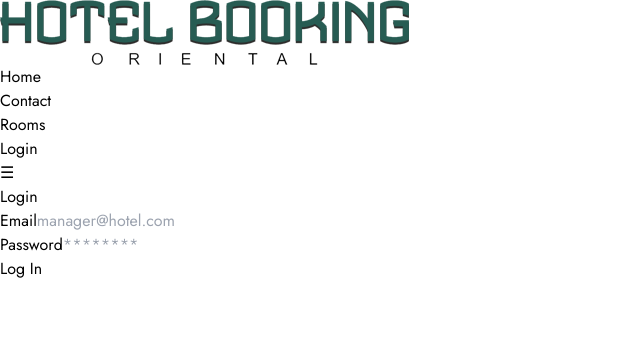
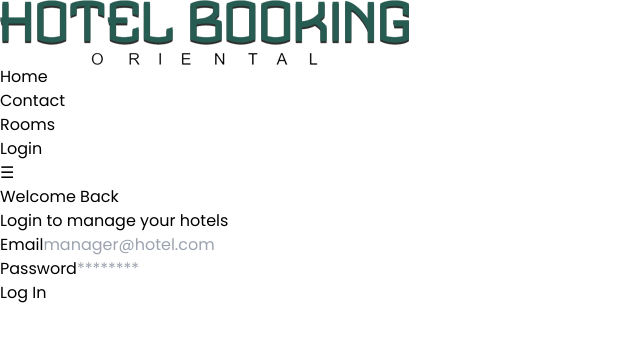
Before and after one commit to honeypatel11/hotel-management-sys-redux, a React (Vite) app: page /login in a window 1280 px wide. Shown: the top 342 px of the page, without its empty margins (0-640 px from the left). Built offline with nearby package versions, Linux system fonts and the light colour scheme.

Commit message:
add finally

```diff
--- a/src/components/Header.jsx
+++ b/src/components/Header.jsx
@@ -20,80 +20,97 @@ const Header = () => {
   return (
     <>
       <header>
-                <nav className="bg-white w-full z-20 top-0 start-0 fixed">
+        <nav className="bg-white w-full z-20 top-0 start-0 fixed shadow-md">
           <div className="max-w-screen-xl flex flex-wrap items-center justify-between mx-auto p-4">
+
             <Link to="/" className="flex items-center space-x-3">
               <img src="/img/hotel-logocolor.png" alt="" className="w-56" />
             </Link>
 
+
             <div className="items-center justify-between hidden w-full md:flex md:w-auto md:order-1">
-                            <ul className="flex flex-col p-4 md:p-0 mt-4 font-medium md:space-x-8 md:flex-row md:mt-0 text-white items-center">
+              <ul className="flex flex-col p-4 md:p-0 mt-4 font-medium md:space-x-8 md:flex-row md:mt-0 items-center">
                 <li>
                   <Link
                     to="/"
-                                        className={`${pathname === "/" ? "text-[#558870] px-2 font-bold text-md" : "text-black px-2 text-md"}`}
+                    className={`${
+                      pathname === "/"
+                        ? "text-[#558870] px-2 font-bold text-md"
+                        : "text-black px-2 text-md hover:text-[#558870] hover:font-semibold transition-all duration-200"
+                    }`}
                   >
                     Home
                   </Link>
                 </li>
-                                {
-                                    isLoggedIn && (<Link to="/hotels"
-                                        className={`${pathname === "/hotels" || pathname === "/add-hotel" ? "text-[#558870] px-2 font-bold text-md" : "text-black px-2 text-md"}`}> Hotels
-                                    </Link>)
-                                }
-                                {/* <li>
+
+                {isLoggedIn && (
+                  <li>
                     <Link
                       to="/hotels"
-                                        className={`${pathname === "/hotels" ? "text-[#558870] px-2 font-bold text-md" : "text-black px-2 text-md"}`}
+                      className={`${
+                        pathname === "/hotels" || pathname === "/add-hotel"
+                          ? "text-[#558870] px-2 font-bold text-md"
+                          : "text-black px-2 text-md hover:text-[#558870] hover:font-semibold transition-all duration-200"
+                      }`}
                     >
                       Hotels
                     </Link>
-                                </li> */}
-                                {/* <li>
-                                    <Link
-                                        to="/add-hotel"
-                                        className={`${pathname === "/add-hotel" ? "text-[#558870] px-2 font-bold text-md" : "text-black px-2 text-md"}`}
-                                    >
-                                        Add Hotel
-                                    </Link>
-                                </li> */}
+                  </li>
+                )}
+
                 <li>
                   <Link
                     to="/contact"
-                                        className={`${pathname === "/contact" ? "text-[#558870] px-2 font-bold text-md" : "text-black px-2 text-md"}`}
+                    className={`${
+                      pathname === "/contact"
+                        ? "text-[#558870] px-2 font-bold text-md"
+                        : "text-black px-2 text-md hover:text-[#558870] hover:font-semibold transition-all duration-200"
+                    }`}
                   >
                     Contact
                   </Link>
                 </li>
+
                 <li>
-                                    <Link to="/rooms"
+                  <Link
+                    to="/rooms"
                     onClick={() => setMenu(false)}
-                                        className={`${pathname === "/rooms" ? "text-[#558870] font-bold" : "text-black"
-                                            } transition`} >
+                    className={`${
+                      pathname === "/rooms"
+                        ? "text-[#558870] font-bold"
+                        : "text-black hover:text-[#558870] hover:font-semibold transition-all duration-200"
+                    }`}
+                  >
                     Rooms
                   </Link>
                 </li>
               </ul>
             </div>
 
-                        <div className="flex md:order-2 space-x-3 md:space-x-0 rtl:space-x-reverse align-items-center justify-content-center">
+            <div className="flex md:order-2 space-x-3 md:space-x-0 rtl:space-x-reverse items-center">
               {isLoggedIn ? (
-                                <button onClick={handleLogout} type="button" className="btn-custom">
+                <button
+                  onClick={handleLogout}
+                  type="button"
+                  className="px-5 py-2 bg-[#558870] text-white rounded-lg font-medium shadow-md hover:bg-[#446d58] hover:scale-105 transition-all duration-200"
+                >
                   Logout
                 </button>
               ) : (
                 <button
-                                    onClick={() => {
-                                        navigate("/login");
-                                    }}
+                  onClick={() => navigate("/login")}
                   type="button"
-                                    className="btn-custom"
+                  className="px-5 py-2 bg-[#558870] text-white rounded-lg font-medium shadow-md hover:bg-[#446d58] hover:scale-105 transition-all duration-200"
                 >
                   Login
                 </button>
               )}
+
               <div className="md:hidden">
-                                <button onClick={() => setMenu(!menu)} className="text-black text-2xl mt-2">
+                <button
+                  onClick={() => setMenu(!menu)}
+                  className="text-black text-2xl mt-2"
+                >
                   {menu ? "✕" : "☰"}
                 </button>
               </div>
@@ -101,9 +118,11 @@ const Header = () => {
           </div>
         </nav>
 
+
         {menu && (
           <div
-                        className={`md:hidden fixed inset-0 text-[#558870] bg-white z-50 p-6 overflow-y-auto transform transition-transform duration-300 ease-in-out ${menu ? "translate-x-0" : "translate-x-full"
+            className={`md:hidden fixed inset-0 text-[#558870] bg-white z-50 p-6 overflow-y-auto transform transition-transform duration-300 ease-in-out ${
+              menu ? "translate-x-0" : "translate-x-full"
             }`}
           >
             <div className="flex items-center justify-between">
@@ -122,7 +141,7 @@ const Header = () => {
                       handleLogout();
                       setMenu(false);
                     }}
-                                        className="text-[white] bg-teal-500 font-medium"
+                    className="px-4 py-2 bg-[#558870] text-white rounded-lg font-medium shadow-md hover:bg-[#446d58] hover:scale-105 transition-all duration-200"
                   >
                     Logout
                   </button>
@@ -132,7 +151,7 @@ const Header = () => {
                       setMenu(false);
                       navigate("/login");
                     }}
-                                        className="text-[#558870] font-medium"
+                    className="px-4 py-2 bg-[#558870] text-white rounded-lg font-medium shadow-md hover:bg-[#446d58] hover:scale-105 transition-all duration-200"
                   >
                     Login
                   </button>
@@ -153,8 +172,11 @@ const Header = () => {
                 <Link
                   to="/"
                   onClick={() => setMenu(false)}
-                                    className={`${pathname === "/" ? "text-[#558870] font-bold" : "text-black"
-                                        } transition`}
+                  className={`${
+                    pathname === "/"
+                      ? "text-[#558870] font-bold"
+                      : "text-black hover:text-[#558870] hover:font-semibold transition-all duration-200"
+                  }`}
                 >
                   Home
                 </Link>
@@ -163,8 +185,11 @@ const Header = () => {
                 <Link
                   to="/hotels"
                   onClick={() => setMenu(false)}
-                                    className={`${pathname === "/hotels" ? "text-[#558870] font-bold" : "text-black"
-                                        } transition`}
+                  className={`${
+                    pathname === "/hotels"
+                      ? "text-[#558870] font-bold"
+                      : "text-black hover:text-[#558870] hover:font-semibold transition-all duration-200"
+                  }`}
                 >
                   Hotels
                 </Link>
@@ -173,33 +198,44 @@ const Header = () => {
                 <Link
                   to="/add-hotel"
                   onClick={() => setMenu(false)}
-                                    className={`${pathname === "/add-hotel" ? "text-[#558870] font-bold" : "text-black"
-                                        } transition`}
+                  className={`${
+                    pathname === "/add-hotel"
+                      ? "text-[#558870] font-bold"
+                      : "text-black hover:text-[#558870] hover:font-semibold transition-all duration-200"
+                  }`}
                 >
                   Add Hotel
                 </Link>
               </li>
               <li>
-                                <Link to="/contact"
+                <Link
+                  to="/contact"
                   onClick={() => setMenu(false)}
-                                    className={`${pathname === "/contact" ? "text-[#558870] font-bold" : "text-black"
-                                        } transition`} >
+                  className={`${
+                    pathname === "/contact"
+                      ? "text-[#558870] font-bold"
+                      : "text-black hover:text-[#558870] hover:font-semibold transition-all duration-200"
+                  }`}
+                >
                   Contact
                 </Link>
               </li>
               <li>
-                                <Link to="/rooms"
+                <Link
+                  to="/rooms"
                   onClick={() => setMenu(false)}
-                                    className={`${pathname === "/rooms" ? "text-[#558870] font-bold" : "text-black"
-                                        } transition`} >
+                  className={`${
+                    pathname === "/rooms"
+                      ? "text-[#558870] font-bold"
+                      : "text-black hover:text-[#558870] hover:font-semibold transition-all duration-200"
+                  }`}
+                >
                   Rooms
                 </Link>
               </li>
             </ul>
           </div>
         )}
-
-
       </header>
     </>
   );
--- a/src/components/Hotelcard.jsx
+++ b/src/components/Hotelcard.jsx
@@ -5,9 +5,9 @@ const HotelCard = ({ img, name, location, description, price, rating, rooms }) =
             <div className="p-4">
                 <h2 className="text-xl font-semibold text-[#11221C]">{name}</h2>
                 <p className="text-sm text-gray-500 mb-1">{location}</p>
-                <p className="text-gray-700 text-sm mb-3">{description}</p>
+
                 <div className="flex justify-between items-center text-sm text-gray-600">
-                    <span>⭐ {rating}</span>
+
                     <span>{rooms} rooms</span>
                 </div>
                 <p className="text-[#F29727] text-lg mt-2 font-bold">₹ {price} / night</p>
--- a/src/index.css
+++ b/src/index.css
@@ -1,11 +1,11 @@
-@import url('https://fonts.googleapis.com/css2?family=Jost:ital,wght@0,100..900;1,100..900&display=swap');
+@import url('https://fonts.googleapis.com/css2?family=Poppins:wght@400;600;700&display=swap');
 
 @tailwind base;
 @tailwind components;
 @tailwind utilities;
 
 * {
-    font-family: "Jost", sans-serif;
+    font-family: 'Poppins', sans-serif;
 }
 
 .bg-img {
--- a/src/pages/AddHotel.jsx
+++ b/src/pages/AddHotel.jsx
@@ -9,7 +9,7 @@ const AddHotel = () => {
         location: '',
         rooms: '',
         price: '',
-        category: '',
+
     });
 
     const [errors, setErrors] = useState({});
@@ -42,9 +42,6 @@ const AddHotel = () => {
             validateErrors.rooms = "Enter Number of Rooms!";
         }
 
-        if (input.category.trim() === "") {
-            validateErrors.category = "Select Hotel Category!";
-        }
 
         if (input.price.trim() === "") {
             validateErrors.price = "Enter Price!";
--- a/src/pages/EditHotel.jsx
+++ b/src/pages/EditHotel.jsx
@@ -57,27 +57,33 @@ const EditHotel = () => {
     setErrors(validateErrors);
     if (Object.keys(validateErrors).length > 0) return;
 
-    // Update hotel
-    dispatch(updateHotel({ ...input, rooms: Number(input.rooms), price: Number(input.price) }));
+    dispatch(
+      updateHotel({
+        ...input,
+        rooms: Number(input.rooms),
+        price: Number(input.price),
+      })
+    );
     navigate("/hotels");
   };
 
   return (
     <div className="edit-hotel min-h-screen flex items-center justify-center bg-[#11221C] pt-[100px] px-4">
-      <div className="hidden lg:block w-1/2">
-        <img
-          src="https://cf.bstatic.com/xdata/images/hotel/max1024x768/230241575.jpg?k=a075b64e42b369450c7914ee98a24deaacead983d5e9497fc6fea553b23e5ca7&o="
-          alt="Hotel"
-          className="w-full h-full object-cover rounded-lg"
-        />
-      </div>
+
+
       <div className="w-full lg:w-1/2 flex justify-center">
-        <div className="w-full bg-white rounded-md max-w-md p-8 shadow-lg">
-          <h2 className="mb-5 text-3xl text-[#18564c] font-bold">Edit Hotel</h2>
-          <form onSubmit={handleSubmit} className="space-y-5">
-            {/* Hotel Name */}
+        <div className="w-full bg-white rounded-md max-w-2xl p-8 shadow-lg">
+          <h2 className="mb-8 text-3xl text-center text-[#18564c] font-bold">
+            Edit Hotel
+          </h2>
+
+          <form onSubmit={handleSubmit} className="grid grid-cols-1 md:grid-cols-2 gap-6">
+
             <div>
-              <label htmlFor="hotelName" className="block mb-1 text-sm font-medium text-gray-900">
+              <label
+                htmlFor="hotelName"
+                className="block mb-1 text-sm font-medium text-gray-900"
+              >
                 Hotel Name:
               </label>
               <input
@@ -87,12 +93,17 @@ const EditHotel = () => {
                 onChange={handleChange}
                 className="bg-gray-50 border border-gray-300 text-sm rounded-lg w-full p-2.5"
               />
-              {errors.hotelName && <p className="text-red-500 text-sm mt-1">{errors.hotelName}</p>}
+              {errors.hotelName && (
+                <p className="text-red-500 text-sm mt-1">{errors.hotelName}</p>
+              )}
             </div>
 
-            {/* Location */}
+
             <div>
-              <label htmlFor="location" className="block mb-1 text-sm font-medium text-gray-900">
+              <label
+                htmlFor="location"
+                className="block mb-1 text-sm font-medium text-gray-900"
+              >
                 Location:
               </label>
               <input
@@ -102,12 +113,17 @@ const EditHotel = () => {
                 onChange={handleChange}
                 className="bg-gray-50 border border-gray-300 text-sm rounded-lg w-full p-2.5"
               />
-              {errors.location && <p className="text-red-500 text-sm mt-1">{errors.location}</p>}
+              {errors.location && (
+                <p className="text-red-500 text-sm mt-1">{errors.location}</p>
+              )}
             </div>
 
-            {/* Rooms */}
+
             <div>
-              <label htmlFor="rooms" className="block mb-1 text-sm font-medium text-gray-900">
+              <label
+                htmlFor="rooms"
+                className="block mb-1 text-sm font-medium text-gray-900"
+              >
                 Rooms:
               </label>
               <input
@@ -117,12 +133,17 @@ const EditHotel = () => {
                 onChange={handleChange}
                 className="bg-gray-50 border border-gray-300 text-sm rounded-lg w-full p-2.5"
               />
-              {errors.rooms && <p className="text-red-500 text-sm mt-1">{errors.rooms}</p>}
+              {errors.rooms && (
+                <p className="text-red-500 text-sm mt-1">{errors.rooms}</p>
+              )}
             </div>
 
-            {/* Price */}
+
             <div>
-              <label htmlFor="price" className="block mb-1 text-sm font-medium text-gray-900">
+              <label
+                htmlFor="price"
+                className="block mb-1 text-sm font-medium text-gray-900"
+              >
                 Price per Night:
               </label>
               <input
@@ -132,15 +153,20 @@ const EditHotel = () => {
                 onChange={handleChange}
                 className="bg-gray-50 border border-gray-300 text-sm rounded-lg w-full p-2.5"
               />
-              {errors.price && <p className="text-red-500 text-sm mt-1">{errors.price}</p>}
+              {errors.price && (
+                <p className="text-red-500 text-sm mt-1">{errors.price}</p>
+              )}
             </div>
 
+
+            <div className="col-span-1 md:col-span-2">
               <button
                 type="submit"
                 className="text-white bg-[#103535] hover:bg-[#1d413a] font-medium rounded-lg text-sm w-full px-5 py-2.5"
               >
                 Update Hotel
               </button>
+            </div>
           </form>
         </div>
       </div>
--- a/src/pages/HotelsList.jsx
+++ b/src/pages/HotelsList.jsx
@@ -27,7 +27,7 @@ const HotelsList = () => {
         <section className="hotel pt-[120px]">
             <div className="container mx-auto">
                 <div className="flex items-center justify-between">
-                    <h2 className="text-3xl text-teal-600">Hotel Details</h2>
+                    <h2 className="text-3xl text-teal-600 font-semibold">Hotel Details</h2>
                     <div>
                         <button
                             type="button"
--- a/src/pages/Login.jsx
+++ b/src/pages/Login.jsx
@@ -1,70 +1,93 @@
-import { useEffect, useState } from "react"
-import { useDispatch, useSelector } from "react-redux"
-import { useNavigate } from "react-router-dom"
-import { loginAdmin } from "../features/students/hotelSlice"
+import { useEffect, useState } from "react";
+import { useDispatch, useSelector } from "react-redux";
+import { useNavigate } from "react-router-dom";
+import { loginAdmin } from "../features/students/hotelSlice";
 
 const Login = () => {
-    const [input, setInput] = useState({ email: "", password: "" })
-    const dispatch = useDispatch()
-    const navigate = useNavigate()
-   const isLoggedIn = useSelector((state) => state.hotels.isLoggedIn)
-
+  const [input, setInput] = useState({ email: "", password: "" });
+  const dispatch = useDispatch();
+  const navigate = useNavigate();
+  const isLoggedIn = useSelector((state) => state.hotels.isLoggedIn);
 
   const handleChange = (e) => {
-        setInput({ ...input, [e.target.id]: e.target.value })
-    }
+    setInput({ ...input, [e.target.id]: e.target.value });
+  };
+
   const handleSubmit = (e) => {
     e.preventDefault();
-        dispatch(loginAdmin(input))
-    }
+    dispatch(loginAdmin(input));
+  };
 
   useEffect(() => {
     if (isLoggedIn) {
-            navigate("/hotels")
+      navigate("/hotels");
     }
-    }, [isLoggedIn, navigate])
+  }, [isLoggedIn, navigate]);
 
   return (
-        <section className="home-section login-section">
-            <div className="min-h-screen flex items-center justify-center bg-[#11221C]">
-                <div className="w-full lg:w-1/2 flex items-center justify-center md:p-8">
-                    <div className="w-full bg-white md:rounded-md shadow-md max-w-md p-8">
-                        <h1 className="text-3xl text-teal-800 mb-6 text-center font-bold">Login</h1>
-                        <form onSubmit={handleSubmit} className="space-y-5">
+    <section className="font-poppins">
+      <div className="min-h-screen flex items-center justify-center bg-gradient-to-br from-[#11221C] via-[#1b2d25] to-[#24362f] p-6">
+        <div className="w-full lg:w-1/2 flex items-center justify-center">
+          <div className="w-full bg-white rounded-2xl shadow-2xl max-w-md p-10">
+            <h1 className="text-4xl text-teal-700 mb-6 text-center font-extrabold tracking-wide">
+              Welcome Back
+            </h1>
+            <p className="text-gray-500 text-center mb-8 text-sm">
+              Login to manage your hotels
+            </p>
+
+            <form onSubmit={handleSubmit} className="space-y-6">
+
               <div>
-                                <label htmlFor="email" className="block mb-1 text-sm font-semibold text-gray-900">Email</label>
+                <label
+                  htmlFor="email"
+                  className="block mb-2 text-sm font-semibold text-gray-700"
+                >
+                  Email
+                </label>
                 <input
                   type="email"
                   onChange={handleChange}
                   value={input.email}
                   id="email"
                   placeholder="manager@hotel.com"
-                                    className="bg-gray-100 border border-gray-200 text-gray-900 text-sm rounded-sm block w-full p-3 focus:outline-none focus:ring-2 focus:ring-teal-500"
+                  className="bg-gray-100 border border-gray-200 text-gray-900 text-sm rounded-lg block w-full p-3 focus:outline-none focus:ring-2 focus:ring-teal-500 transition"
                 />
               </div>
+
+
               <div>
-                                <label htmlFor="password" className="block mb-1 text-sm font-semibold text-gray-900">Password</label>
+                <label
+                  htmlFor="password"
+                  className="block mb-2 text-sm font-semibold text-gray-700"
+                >
+                  Password
+                </label>
                 <input
                   type="password"
                   onChange={handleChange}
                   value={input.password}
                   id="password"
                   placeholder="********"
-                                    className="bg-gray-100 border border-gray-200 text-gray-900 text-sm rounded-sm block w-full p-3 focus:outline-none focus:ring-2 focus:ring-teal-500"
+                  className="bg-gray-100 border border-gray-200 text-gray-900 text-sm rounded-lg block w-full p-3 focus:outline-none focus:ring-2 focus:ring-teal-500 transition"
                 />
               </div>
+
+
               <button
                 type="submit"
-                                className="w-full bg-[#11221C] hover:bg-[#4f6048] text-white text-sm font-semibold py-3 rounded-sm transition-all duration-300"
+                className="w-full bg-teal-600 hover:bg-teal-700 text-white text-sm font-semibold py-3 rounded-lg transition-all duration-300 shadow-md hover:shadow-lg hover:scale-[1.02]"
               >
                 Log In
               </button>
             </form>
+
+
           </div>
         </div>
       </div>
     </section>
-    )
-}
+  );
+};
 
-export default Login
+export default Login;
```
Also changed, not shown: src/components/Hotelbook.jsx (+54 -54 lines), src/components/Hoteltable.jsx (+41 -33 lines), src/pages/Contact.jsx (+5 -6 lines), src/pages/Hotels.jsx (+2 -5 lines), src/pages/Rooms.jsx (+4 -14 lines). Lines whose indentation alone changed are shown as unchanged.
